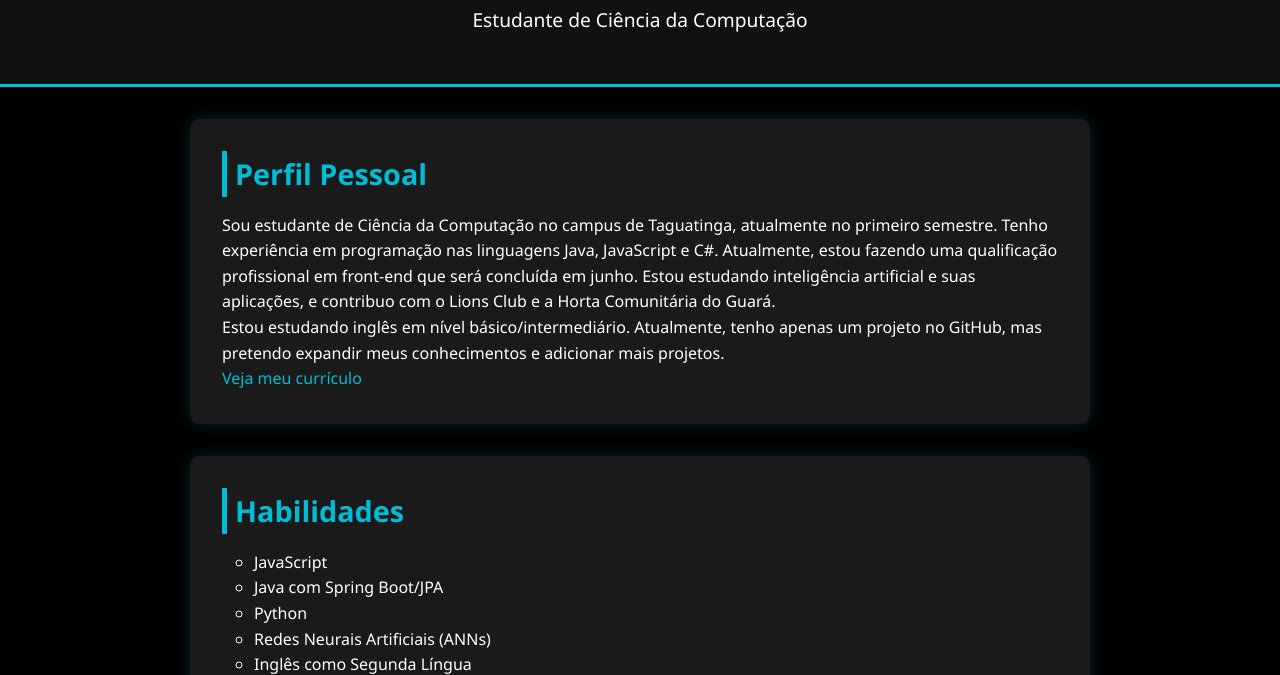
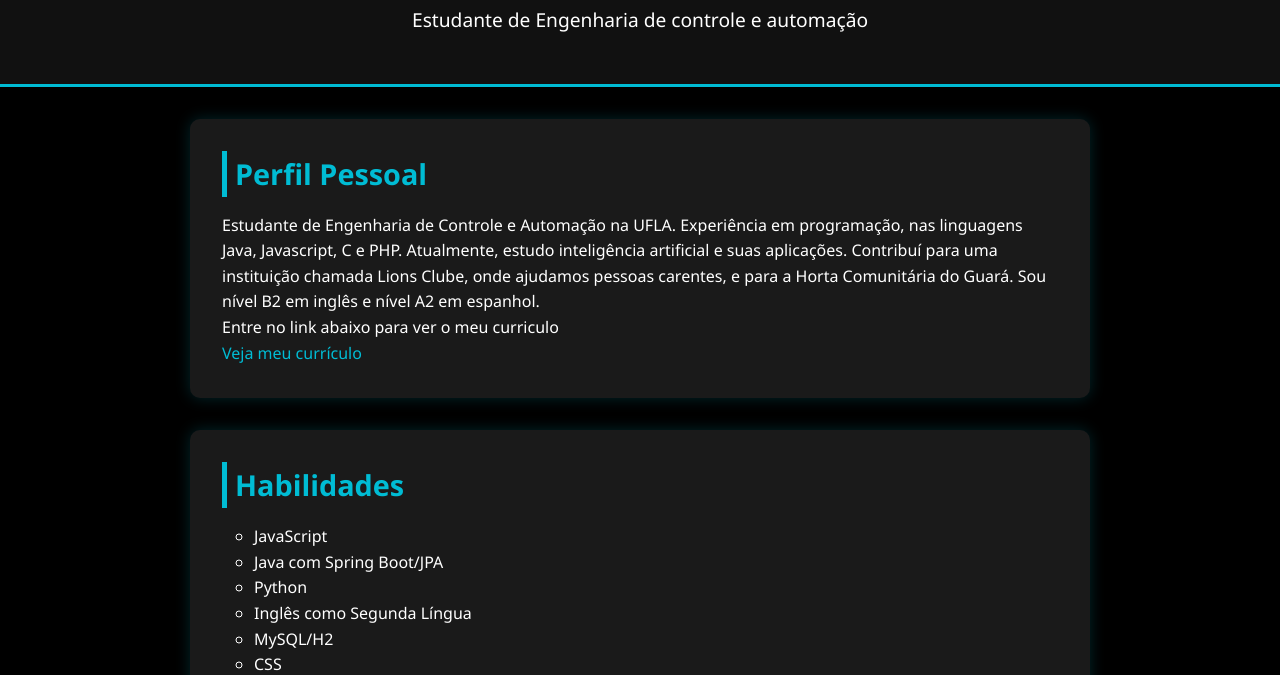
Before and after one commit to Grixm1x/Grixm1x.github.io, a plain HTML site: page index.html in a window 1280 px wide. Shown: the part 128-803 px from the top of the page. Drawn offline with Linux system fonts and the light colour scheme; a web font is replaced by a local one.

Commit message:
mudança na parte da apresentação pessoal

```diff
--- a/index.html
+++ b/index.html
@@ -12,14 +12,14 @@
 <body>
   <header>
     <h1>João Marcelus</h1>
-    <p>Estudante de Ciência da Computação</p>
+    <p>Estudante de Engenharia de controle e automação</p>
   </header>
 
   <section id="perfil">
     <h2>Perfil Pessoal</h2>
-    <p>Sou estudante de Ciência da Computação no campus de Taguatinga, atualmente no primeiro semestre. Tenho experiência em programação nas linguagens Java, JavaScript e C#. Atualmente, estou fazendo uma qualificação profissional em front-end que será concluída em junho. Estou estudando inteligência artificial e suas aplicações, e contribuo com o Lions Club e a Horta Comunitária do Guará.</p>
-    <p>Estou estudando inglês em nível básico/intermediário. Atualmente, tenho apenas um projeto no GitHub, mas pretendo expandir meus conhecimentos e adicionar mais projetos.</p>
-    <p><a href="https://docs.google.com/document/d/1lJ-8DWCEGZuJZH5PTfXnYSt5Joev0tJ5EJkgZBJKt84/edit?usp=sharing" target="_blank">Veja meu currículo</a></p>
+<p>Estudante de Engenharia de Controle e Automação na UFLA. Experiência em programação, nas linguagens Java, Javascript, C e PHP. Atualmente, estudo inteligência artificial e suas aplicações. Contribuí para uma instituição chamada Lions Clube, onde ajudamos pessoas carentes, e para a Horta Comunitária do Guará.
+Sou nível B2 em inglês e nível A2 em espanhol.</p>
+    <p>Entre no link abaixo para ver o meu curriculo</p><a href="https://docs.google.com/document/d/1lJ-8DWCEGZuJZH5PTfXnYSt5Joev0tJ5EJkgZBJKt84/edit?usp=sharing" target="_blank">Veja meu currículo</a></p>
   </section>
 
   <section id="habilidades">
@@ -28,7 +28,6 @@
       <li>JavaScript</li>
       <li>Java com Spring Boot/JPA</li>
       <li>Python</li>
-      <li>Redes Neurais Artificiais (ANNs)</li>
       <li>Inglês como Segunda Língua</li>
       <li>MySQL/H2</li>
       <li>CSS</li>
```
